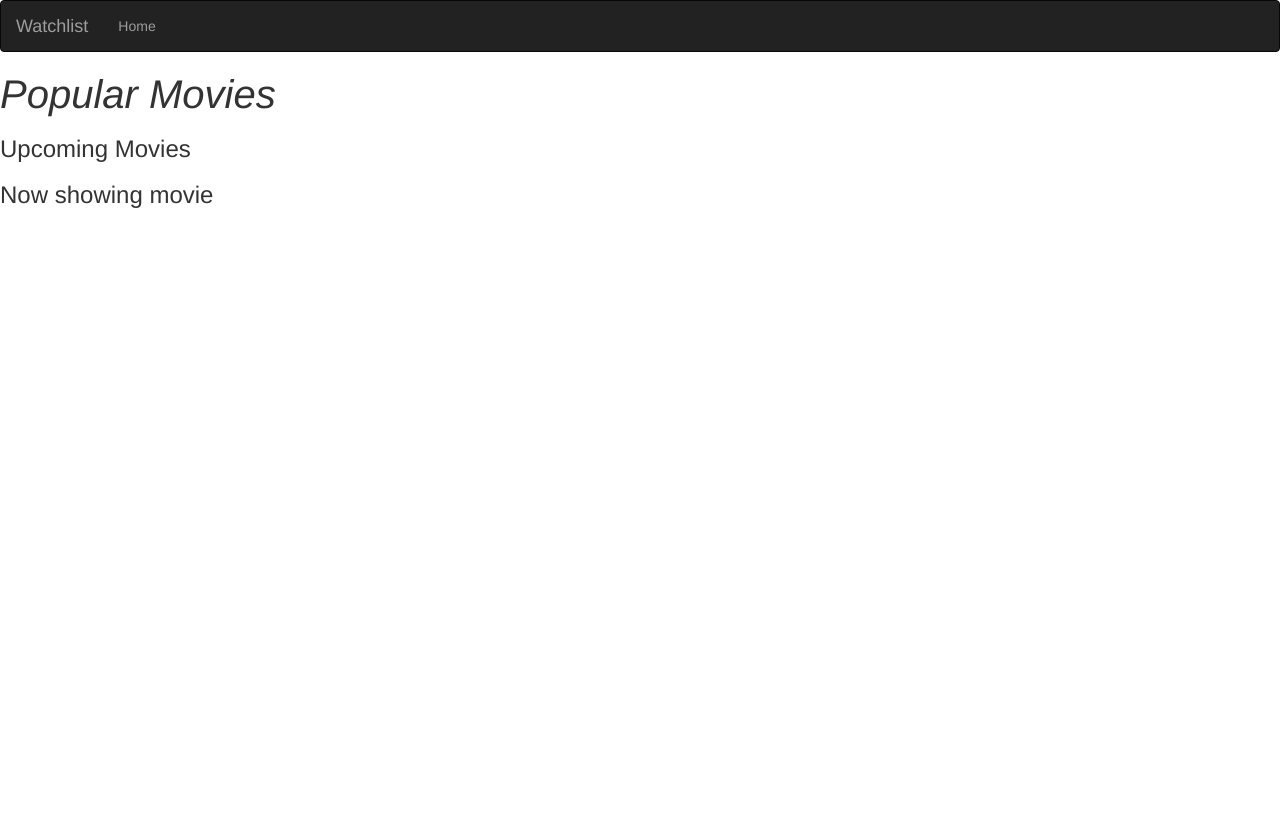
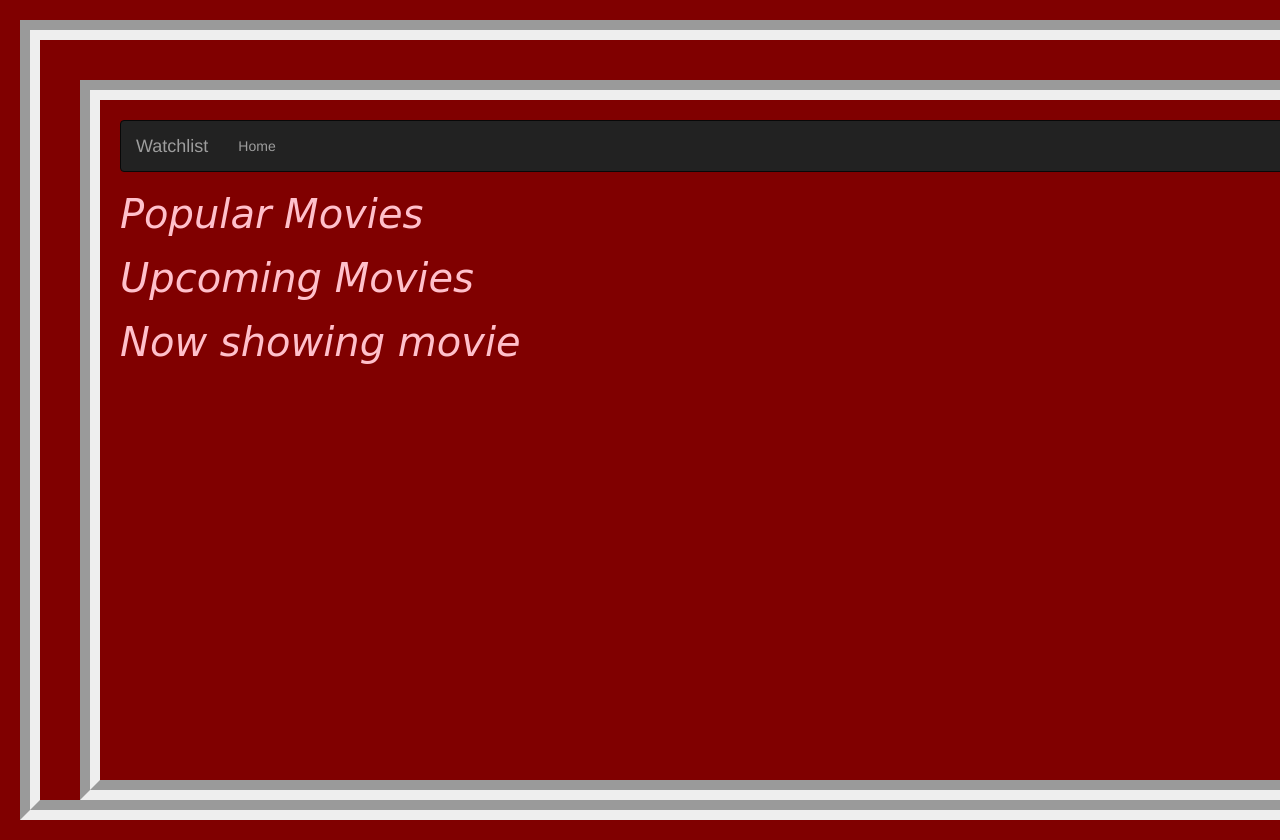
Before and after one commit to Kernael92/Watchlist, a Flask app: template app/templates/index.html in a window 1280 px wide; the page is wider, and only the part inside the window is pictured. Before the commit the page ends 208 px from the top of that part, so only its background shows below. Run offline with Flask 2, Linux system fonts and the light colour scheme; the template is opened without the code that fills it, so the values that code supplies are empty; parts of the project's set-up code (start-up, migrations or seed data) failed here and were passed over; some libraries are stand-ins or nearby versions.

Commit message:
style the header and background of the page

```diff
--- a/app/__init__.py
+++ b/app/__init__.py
@@ -12,3 +12,4 @@ app.config.from_pyfile('config.py')
 #Initializing Flask Extentions
 bootstrap = Bootstrap(app)
 from app import views
+from app import error
--- a/app/static/css/index.css
+++ b/app/static/css/index.css
@@ -0,0 +1,17 @@
+body,html {
+    background: maroon;
+    width: 1800px;
+    border: 20px;
+    margin: 20px;
+    padding: 20px;
+    border-style: groove;
+    height: 100%;
+
+}
+h3 {
+    color: pink;
+    font-style: oblique;
+    font-family: cursive;
+    font-stretch: inherit;
+    font-size: 40px;
+}
--- /dev/null
+++ b/app/templates/fourOwfour.html
@@ -0,0 +1,6 @@
+{% extends 'base.html' %}
+{% block content %}
+    <h1>
+        WHOOOPS we can't find that page
+    </h1>
+{% endblock %}
--- a/app/templates/index.html
+++ b/app/templates/index.html
@@ -12,16 +12,18 @@
         {% endif %}
     </head>
     <body>
-        <!--Style block-->
-        {% block styles %}
-            {{super()}}
-            <link rel="stylesheet" href="{{url_for('static',filename='css/index.css')}}">
-        {%  endblock %}
+
+        {% block styles%}
+        {{ super() }}
+
+         <link rel="stylesheet" href="{{ url_for('static', filename='css/index.css') }}">
+
+        {% endblock %}
         <!--Content block-->
         {%  block content %}
 
         <!--popular movie section-->
-        <h3 style="font-style: italic; font-size: 40px;">Popular Movies</h3>
+        <h3>Popular Movies</h3>
         <ul>
             {{ macro.displayMovieList(popular)}}
 
```
Also changed, not shown: app/error.py (+8 -0 lines), 3 other files.
